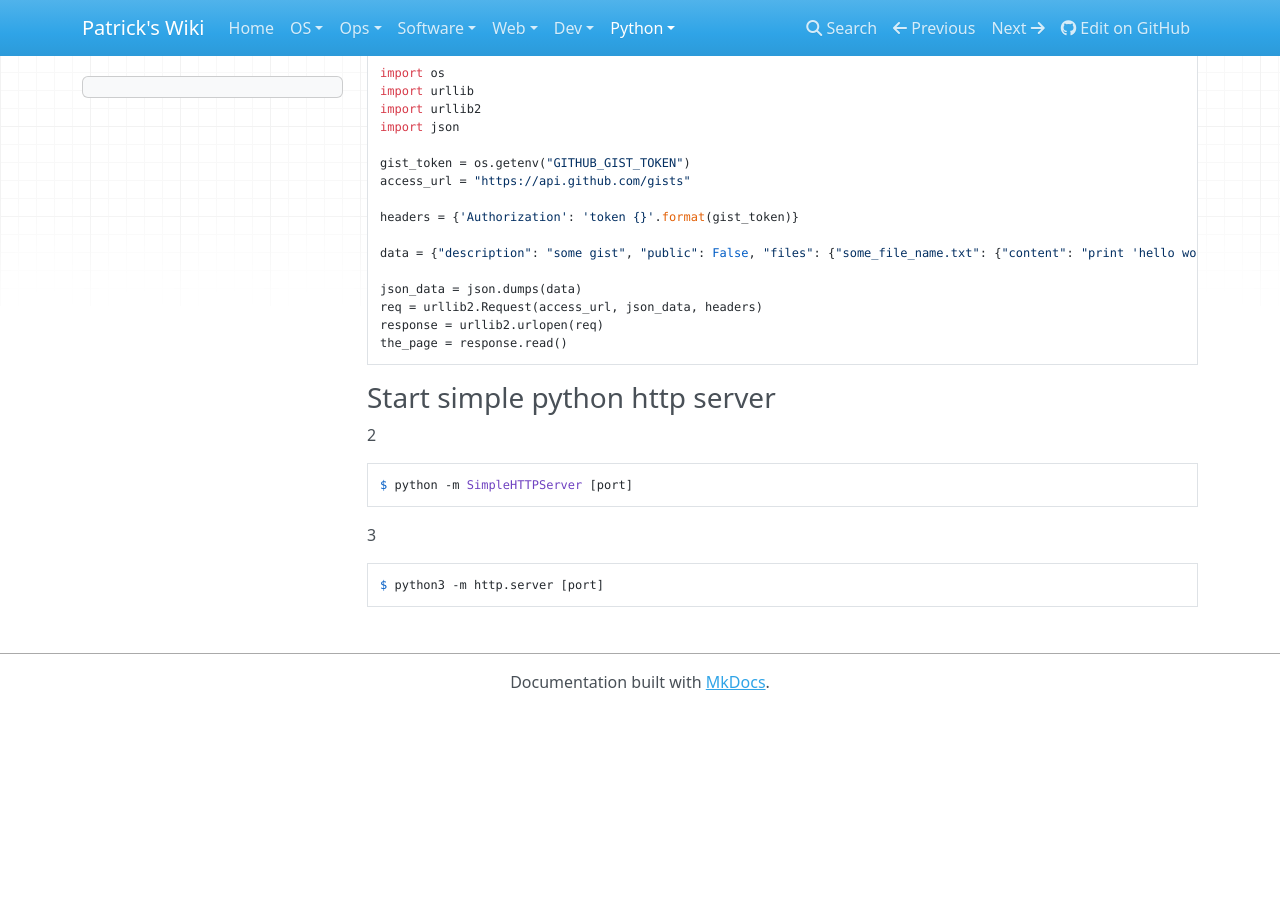
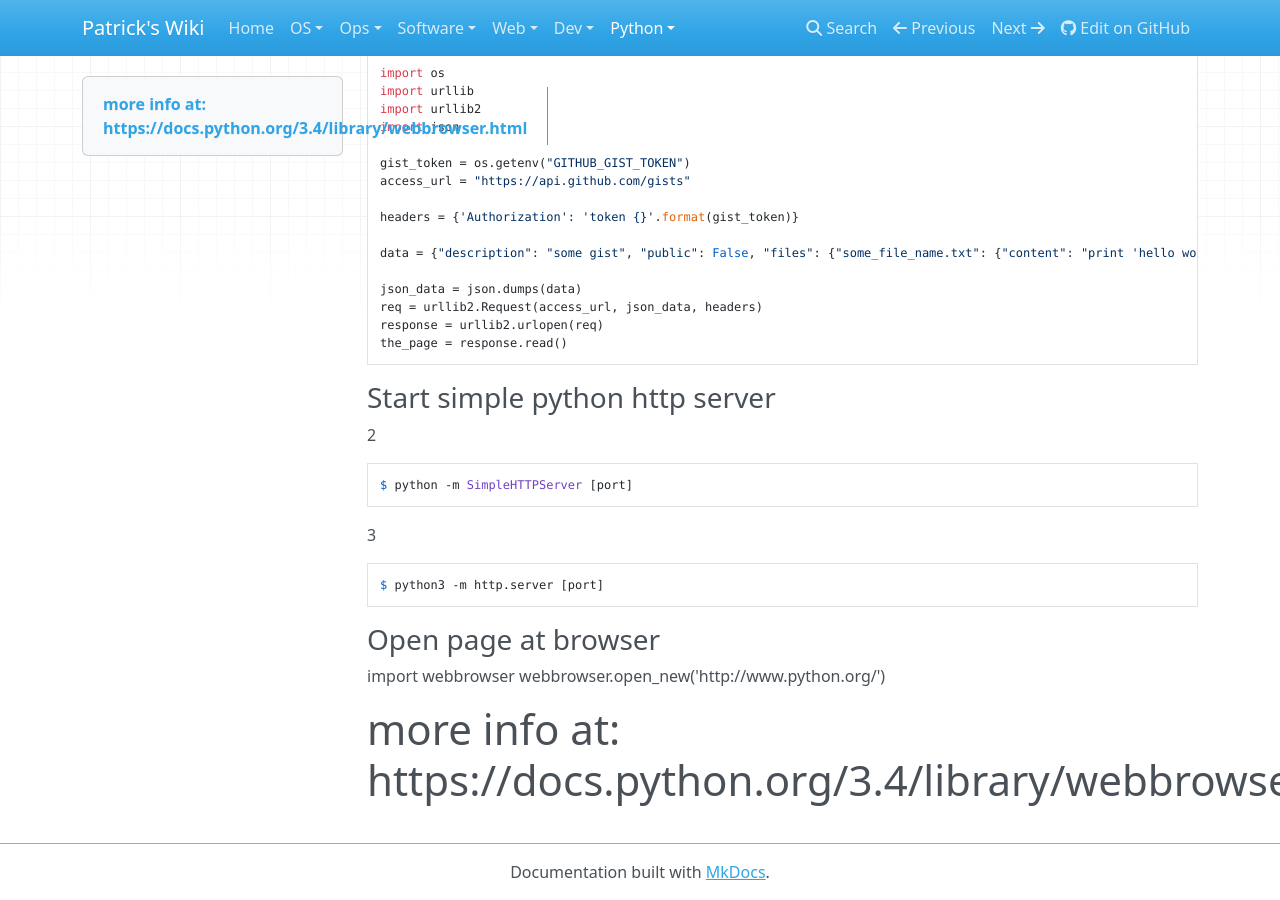
Before and after one commit to patsancu/wiki, an MkDocs documentation site: the page built from docs/python/libraries/Web.md, in a window 1280 px wide and 900 px high, scrolled down 564 px. Built offline with MkDocs 1.6.1, drawn with Linux system fonts in a browser that asks for light colours; nearby versions of some CDN libraries; before the commit the page ends 1274 px from its top, so only the background shows below that.

Commit message:
python web browser

````diff
--- a/docs/python/libraries/Web.md
+++ b/docs/python/libraries/Web.md
@@ -56,3 +56,8 @@ $ python -m SimpleHTTPServer [port]
 ```
 $ python3 -m http.server [port]
 ```
+
+### Open page at browser
+import webbrowser
+webbrowser.open_new('http://www.python.org/')
+#more info at: https://docs.python.org/3.4/library/webbrowser.html
````
